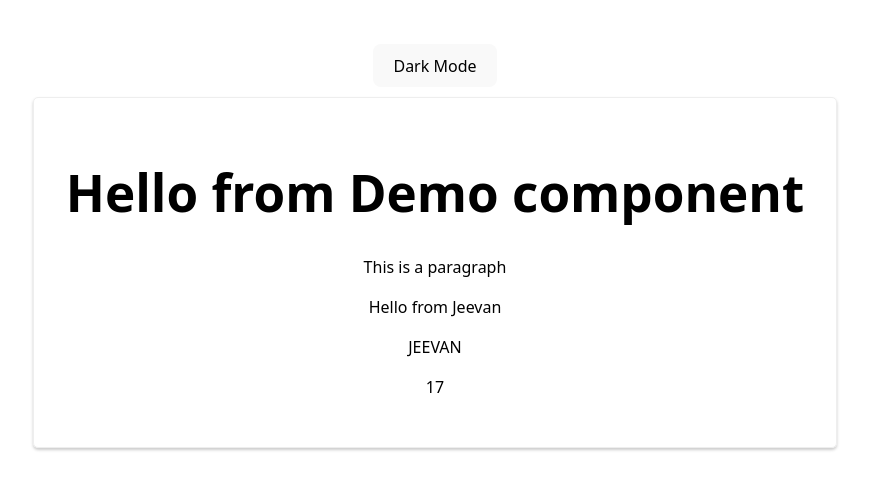
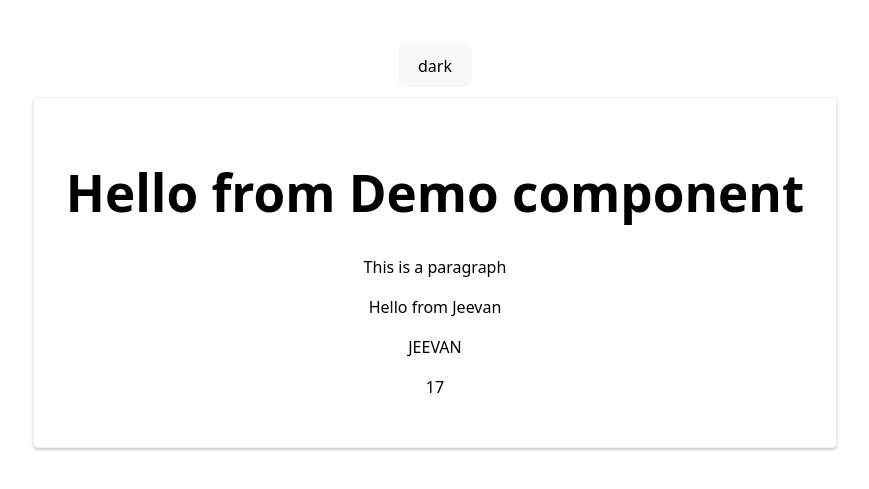
Before and after one commit to jeevan-p-gowda/react-ria, a React (Vite) app: page / in a window 1280 px wide. Shown: the part 149-638 px from the top of the page, without its empty margins (205-1074 px from the left). Built offline with nearby package versions, Linux system fonts and the light colour scheme.

Commit message:
local storage

```diff
--- a/src/App.jsx
+++ b/src/App.jsx
@@ -1,16 +1,30 @@
 import './App.css'
-import { useState } from 'react'
+import { useEffect, useState } from 'react'
 import ThemeSwitch from './components/ThemeSwitch'
 import { ThemeContext } from './context'
 import AppRouter from './routes'
 import { BrowserRouter } from 'react-router-dom'
+import Menu from './components/Menu'
 
 function App() {
   const [theme, setTheme] = useState("light");
+  const updateTheme = (t) => {
+    setTheme(t);
+    localStorage.setItem("theme", t);
+  };
+
+  useEffect(() => {
+    const localTheme = localStorage.getItem("theme");
+    if (localTheme) {
+      setTheme(localTheme);
+    }
+  }, []);
+
   return (
   <BrowserRouter>
-    <ThemeSwitch changeTheme={(t) => setTheme(t)}/>
       <ThemeContext.Provider value={theme}>
+      {/* <Menu/> */}
+      <ThemeSwitch changeTheme={(t) => updateTheme(t)}/>
         <AppRouter/>
       </ThemeContext.Provider>
   </BrowserRouter>)
--- a/src/components/ThemeSwitch.jsx
+++ b/src/components/ThemeSwitch.jsx
@@ -1,15 +1,18 @@
-import { useEffect, useState } from "react";
+import { useContext, useEffect } from "react";
+import { ThemeContext } from "../context";
 
 function ThemeSwitch(props) {
-  const [theme, setTheme] = useState("light");
+  const theme = useContext(ThemeContext);
+  const altTheme = theme === "light" ? "dark" : "light";
   useEffect(() => {
     document.body.style.backgroundColor = theme === "light" ? "#fff" : "#333";
   }, [theme]);
 
-  if (theme === "light") {
-    return <button onClick={() => {setTheme("dark"); props.changeTheme("dark");}}>Dark Mode</button>;
-  }
-    return <button onClick={() => {setTheme("light");props.changeTheme("light");}}>Light Mode</button>;
+  return (
+    <button onClick={() => props.changeTheme(altTheme)}>
+      {altTheme}
+    </button>
+  );
 }
 
 export default ThemeSwitch;
--- a/src/hooks/useProducts.js
+++ b/src/hooks/useProducts.js
@@ -1,8 +1,10 @@
 import { useEffect, useState } from "react";
 import { getProducts } from "../services/ProductService";
+import { useNavigate } from "react-router-dom";
 
 function useProducts(){
     const [plist, setPlist] = useState([]);
+    const navigate = useNavigate();
     const [loading, setLoading] = useState(false);
     const getData = async () => {
         try{
@@ -16,11 +18,16 @@ function useProducts(){
             setLoading(false);
         }
     };
+
+    const addItem = (id) => {
+        console.log("add item", id);
+        navigate("/cart");
+    }
     useEffect(() => {
         getData();
     }, []);
 
-    return {plist, loading};
+    return {plist, loading, addItem};
 
     }
 
```
